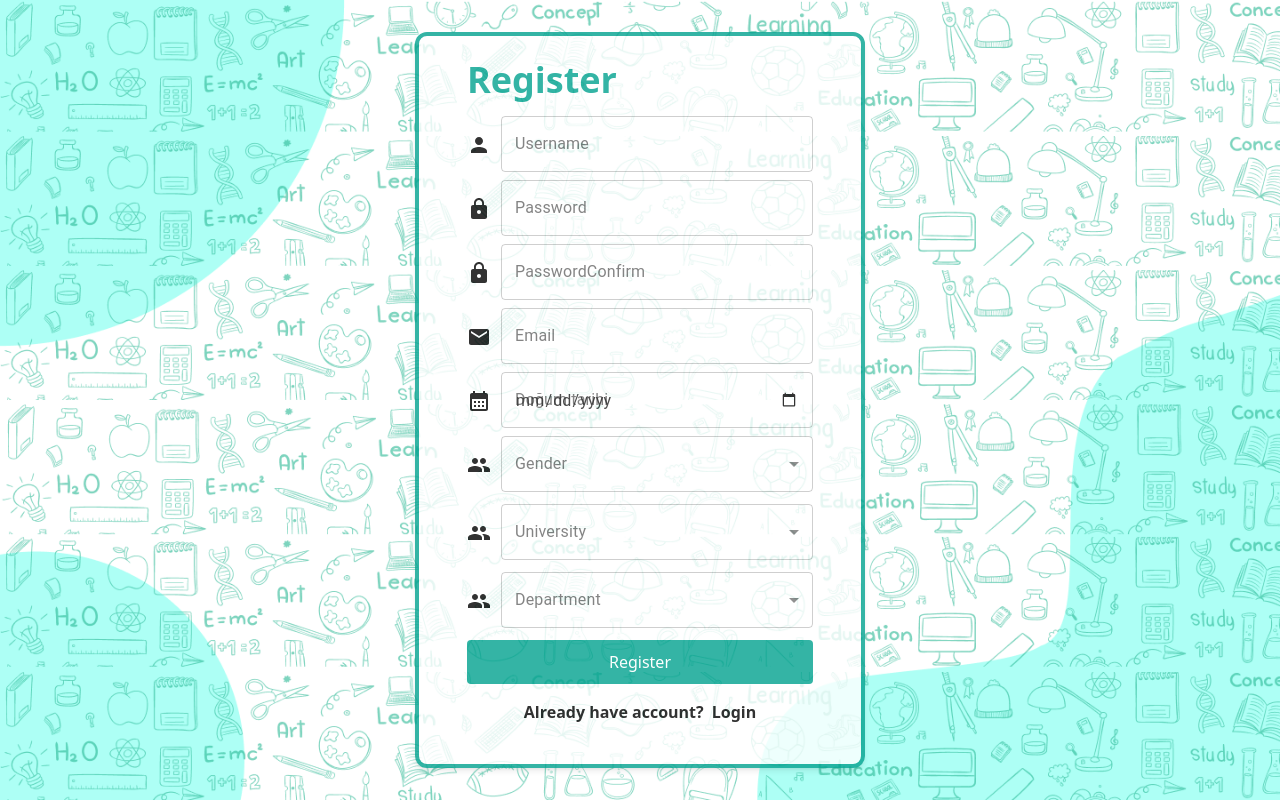
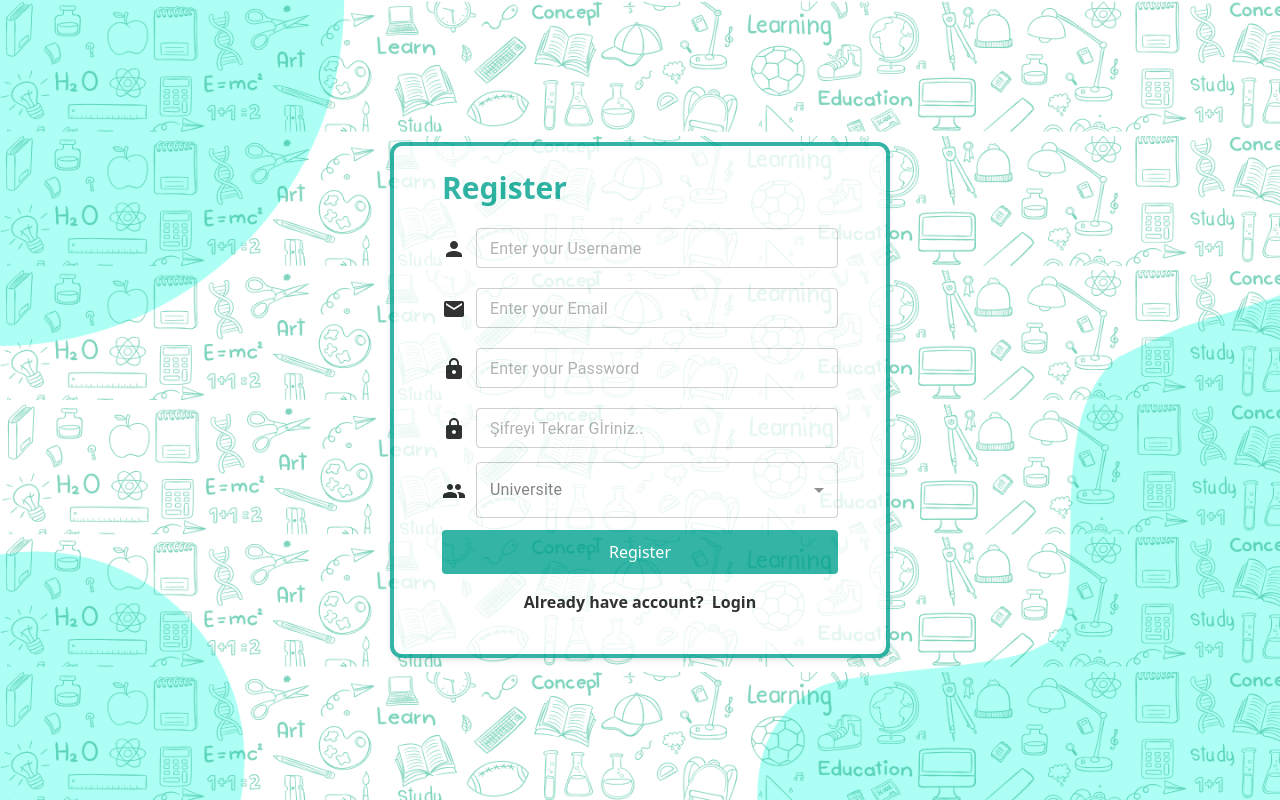
Before and after one commit to cancancann/KulubumCo, a React (Create React App) app: page /register in a window 1280 px wide. Built offline with nearby package versions, Linux system fonts and the light colour scheme.

Commit message:
Fix a problems and login,register connect api call

```diff
--- a/src/components/Form/Form.js
+++ b/src/components/Form/Form.js
@@ -6,12 +6,12 @@ function Form({ children, title }) {
   return (
     <div
       style={{
-        minWidth: 450,
+        width:"min(100%,500px)",
       }}
       className="flex-col items-center justify-center content-center bg-light font-semibold rounded-xl  shadow-md shadow-gray-700 px-12 py-6 border-4 border-primary opacity-80 min-w-[500] "
     >
       <div style={{ marginBottom: 16 }}>
-        <h1 className="text-left font-extrabold text-primary text-4xl ">{title}</h1>
+        <h1 className="text-left font-extrabold text-primary text-3xl ">{title}</h1>
       </div>
       {children}
     </div>
@@ -40,7 +40,7 @@ function FormInput({ icon: Icon, ...otherProps }) {
       <div style={{ marginRight: 10 }}>
         <Icon />
       </div>
-      <TextField {...otherProps} className="w-full" />
+      <TextField size='small'style={{paddingBlock:"6px"}} {...otherProps} className="w-full" />
     </div>
   );
 }
--- a/src/pages/Login/Login.js
+++ b/src/pages/Login/Login.js
@@ -20,7 +20,7 @@ const inputs = [
   },
   {
     icon: LockIcon,
-    name: 'Password',
+    name: 'Userpassword',
     label: 'Password',
     type: 'password',
   },
@@ -31,9 +31,9 @@ const Login = ({ ...props }) => {
   const { enqueueSnackbar } = useSnackbar();
   const initialFormValues = {
     Username: '',
-    Password: '',
+    Userpassword: '',
   };
-  const onSaveClick = async (values) => {
+  const onSaveClick = (values) => {
     api.auth
       .login(values)
       .then((res) => {
--- a/src/pages/Register/Register.js
+++ b/src/pages/Register/Register.js
@@ -1,6 +1,5 @@
 import PersonIcon from '@mui/icons-material/Person';
 import LockIcon from '@mui/icons-material/Lock';
-import CalendarMonthIcon from '@mui/icons-material/CalendarMonth';
 
 import EmailIcon from '@mui/icons-material/Email';
 import PeopleIcon from '@mui/icons-material/People';
@@ -19,32 +18,37 @@ import paths from '../../Router/paths';
 
 const initialFormValues = {
   Username: '',
-  Password: '',
+  Userpassword: '',
   Email: '',
   PasswordConfirm: '',
-  BirthOfDate: '',
-  Gender: '',
-  University: '',
-  Department: '',
+  Universite: '',
 };
 
 const Register = ({ ...props }) => {
   const { enqueueSnackbar } = useSnackbar();
   const navigate = useNavigate();
 
+
   const onSaveClick = (values) => {
+    //frontta baktıp backend istemiyor datayı
+    const body ={
+      Username:values.Username,
+      Userpassword:values.Userpassword,
+      Email:values.Email,
+      Universite:values.Universite
+    }
     api.auth
-      .register(values)
+      .register(body)
       .then((res) => {
         if (res?.data?.success) {
           enqueueSnackbar(res?.data?.message, { variant: 'success' });
-          navigate('/home');
+          navigate(paths.home.default);
         }
       })
       .catch((err) => {
-        enqueueSnackbar('Kayıtta Hata Oluştu!!', { variant: 'error' });
         enqueueSnackbar(err?.response?.data?.message, { variant: 'error' });
       });
+
   };
 
   return (
@@ -52,42 +56,52 @@ const Register = ({ ...props }) => {
       <Formik initialValues={initialFormValues} onSubmit={onSaveClick} validationSchema={registerSchema}>
         {(formik) => (
           <Form title="Register">
-            {inputs.map((input, key) => (
-              <FormInput
-                key={key}
-                {...input}
-                onChange={formik.handleChange}
-                value={formik.values[input.name]}
-                error={formik.errors[input.name]}
-                helperText={formik.errors[input.name]}
-              />
-            ))}
+            <FormInput value={formik.values.Username}
+              onChange={formik.handleChange}
+              name='Username'
+              error={formik.errors.Username}
+              helperText={formik.errors.Username}
+              type='text'
+              icon={PersonIcon} placeholder='Enter your Username' />
+
+            <FormInput value={formik.values.Email}
+              onChange={formik.handleChange}
+              name='Email'
+              error={formik.errors.Email}
+              helperText={formik.errors.Email}
+              type='email'
+              icon={EmailIcon}
+              placeholder='Enter your Email'/>
+
+            <FormInput value={formik.values.Userpassword}
+              onChange={formik.handleChange}
+              name='Userpassword'
+              error={formik.errors.Userpassword}
+              helperText={formik.errors.Userpassword}
+              type='password'
+              icon={LockIcon}
+              placeholder='Enter your Password'/>
+
+            <FormInput value={formik.values.PasswordConfirm}
+              onChange={formik.handleChange}
+              name='PasswordConfirm'
+              error={formik.errors.PasswordConfirm}
+              helperText={formik.errors.PasswordConfirm}
+              type='password'
+              icon={LockIcon}
+              placeholder='Şifreyi Tekrar Gİriniz..'/>
 
             <FormControl
-              label="Gender"
-              name="Gender"
-              error={formik.errors.Gender}
-              icon={PeopleIcon}
-              items={genderOptions}
-              onChange={(e) => formik.setFieldValue('Gender', e.target.value)}
-            />
-            <FormControl
-              label="University"
-              name="University"
+              label="Universite"
+              name="Universite"
               icon={PeopleIcon}
               items={universityOptions}
-              error={formik.errors.University}
-              onChange={(e) => formik.setFieldValue('University', e.target.value)}
-            />
-            <FormControl
-              label="Department"
-              name="Department"
-              icon={PeopleIcon}
-              items={departmentOptions}
-              onChange={(e) => formik.setFieldValue('Department', e.target.value)}
+              error={formik.errors.Universite}
+              onChange={(e) => formik.setFieldValue('Universite', e.target.value)}
             />
 
-            <Button className="w-full opacity-100" onClick={formik.handleSubmit} variant="contained">
+
+            <Button className="w-full opacity-100" onClick={formik.handleSubmit} variant="contained" type="submit">
               {formik.isSubmitting ? 'Submitting...' : 'Register'}
             </Button>
             <FormInfo>
@@ -105,49 +119,7 @@ const Register = ({ ...props }) => {
 
 export default Register;
 
-const inputs = [
-  {
-    icon: PersonIcon,
-    name: 'Username',
-    label: 'Username',
-    type: 'text',
-  },
-  {
-    icon: LockIcon,
-    name: 'Password',
-    label: 'Password',
-    type: 'password',
-  },
-  {
-    icon: LockIcon,
-    name: 'PasswordConfirm',
-    label: 'PasswordConfirm',
-    type: 'password',
-  },
-  {
-    icon: EmailIcon,
-    name: 'Email',
-    label: 'Email',
-    type: 'email',
-  },
-  {
-    icon: CalendarMonthIcon,
-    name: 'BirthOfDate',
-    label: 'Doğum tarihi',
-    type: 'date',
-  },
-];
 
-const genderOptions = [
-  {
-    value: 'Male',
-    label: 'Male',
-  },
-  {
-    value: 'Female',
-    label: 'Female',
-  },
-];
 const universityOptions = [
   {
     value: 'CU',
@@ -163,18 +135,3 @@ const universityOptions = [
     label: ' Middle East Technic University',
   },
 ];
-const departmentOptions = [
-  {
-    value: 'CENG',
-    label: 'Computer Engineering',
-  },
-
-  {
-    value: 'EEENG',
-    label: 'Electric Electronic Engineering',
-  },
-  {
-    value: 'MENG',
-    label: ' Mechanic Engineering',
-  },
-];
--- a/src/pages/Settings/components/settingsForm/form.module.scss
+++ b/src/pages/Settings/components/settingsForm/form.module.scss
@@ -43,6 +43,7 @@
 
       input {
         width: 100%;
+
         @extend .input;
       }
     }
@@ -72,10 +73,11 @@
   font-weight: 700;
   color: #083a50;
   margin-bottom: 0.25rem;
+  font-size: 14px;
 }
 
 .input {
-  padding: 12px;
+  padding: 6px;
   outline: none;
   border: 1px solid #caced8;
   border-radius: 0.5rem;
--- a/src/schemas/auth.js
+++ b/src/schemas/auth.js
@@ -6,12 +6,13 @@ const registerSchema = yup.object({
     .min(5, 'Kullanıcı adı en az 5 karakter olmalıdır')
     .max(20, 'Kullanıcı adı maximum 20 karakter olmalıdır.')
     .required('Kullanıcı adı boş geçilemez!'),
-  Password: yup.string().min(5, 'Şifre en az 5 karakter olmalıdır!').max(20, 'Şifre maximum 20 karakter olabilir!'),
+  Userpassword: yup.string().min(8, 'Şifre en az 8 karakter olmalıdır!').max(20, 'Şifre maximum 20 karakter olabilir!'),
   PasswordConfirm: yup
     .string()
-    .oneOf([yup.ref('Password'), null], 'Şifreler eşleşmiyor!')
+    .oneOf([yup.ref('Userpassword'), null], 'Şifreler eşleşmiyor!')
     .required('Şifre onay alanı boş olamaz'),
   Email: yup.string().email('Geçersiz email adresi!').required('Email alanı boş olamaz!'),
+  Universite: yup.string().min(1).max(1000).required('Üniversite Alanını doldurunuz!!')
 });
 
 const loginSchema = yup.object({
@@ -20,7 +21,7 @@ const loginSchema = yup.object({
     .min(5, 'Kullanıcı en az 5 karakter girmelidir.')
     .max(20, 'Kullanıcı max 20 karakter olabilir!')
     .required('Bu input boş bırakılamaz!!'),
-  Password: yup
+  Userpassword: yup
     .string()
     .min(8, 'Min 8 Karakterden oLuşabilir!!')
     .max(16, 'Max 16 karakterden oluşabilir!!')
```
